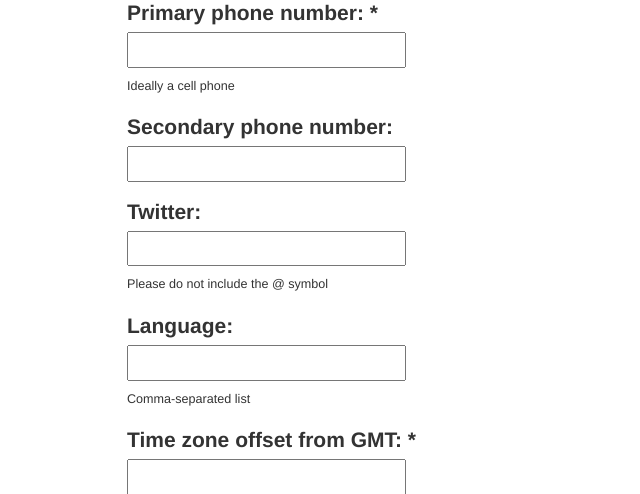
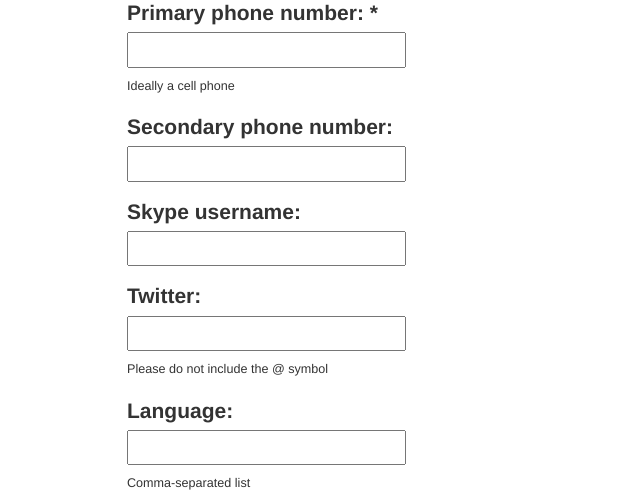
Before and after one commit to greglinch/sourcelist, a Django app: page /join in a window 1280 px wide. Shown: the part 1464-1958 px from the top of the page, without its empty margins (0-640 px from the left). Run offline with Django 3.2, Linux system fonts and the light colour scheme; parts of the project's set-up code (start-up, migrations or seed data) failed here and were passed over; some libraries are stand-ins or nearby versions.

Commit message:
add skype to models, admin, forms and person_detail

```diff
--- a/sources/admin.py
+++ b/sources/admin.py
@@ -14,7 +14,7 @@ class PersonAdmin(admin.ModelAdmin):
     #     }),
     #     (, {}),
     # )
-    fields = ['approved_by_admin', 'approved_by_user', 'role', 'prefix', 'pronouns', 'first_name', 'middle_name', 'last_name', 'type_of_expert', 'title', 'organization', 'website', 'expertise', 'email_address', 'phone_number_primary', 'phone_number_secondary', 'language', 'timezone', 'city', 'state', 'country', 'notes', 'entry_method', 'entry_type'] # 'location', 'woman', 'underrepresented', 'rating','media',
+    fields = ['approved_by_admin', 'approved_by_user', 'role', 'prefix', 'pronouns', 'first_name', 'middle_name', 'last_name', 'type_of_expert', 'title', 'organization', 'website', 'expertise', 'email_address', 'phone_number_primary', 'phone_number_secondary', 'skype', 'language', 'timezone', 'city', 'state', 'country', 'notes', 'entry_method', 'entry_type'] # 'location', 'woman', 'underrepresented', 'rating','media',
     list_display = ['last_name', 'first_name', 'updated', 'entry_method', 'entry_type', 'approved_by_user', 'approved_by_admin', 'role' ] # 'country', 'timezone_abbrev', 'title', 'type_of_expert', 'rating' ## 'email_address', 'phone_number', 'website', 'first_last_name', 'id_as_woman', 'id_as_underrepresented',
     # list_editable = ['']
     list_filter = ['role', 'rating', 'timezone', 'city', 'state', 'country'] ## , 'title', 'underrepresented', 'woman'
--- a/sources/forms.py
+++ b/sources/forms.py
@@ -3,7 +3,7 @@ from sources.models import Person
 # from sources.choices import MEDIA_CHOICES
 
 
-FIELDS_PUBLIC = ['prefix', 'pronouns', 'first_name', 'middle_name', 'last_name', 'type_of_expert', 'title', 'organization', 'website', 'expertise', 'email_address', 'phone_number_primary', 'phone_number_secondary', 'twitter', 'language', 'timezone', 'city', 'state', 'country', 'notes', 'media_audio', 'media_text', 'media_video']
+FIELDS_PUBLIC = ['prefix', 'pronouns', 'first_name', 'middle_name', 'last_name', 'type_of_expert', 'title', 'organization', 'website', 'expertise', 'email_address', 'phone_number_primary', 'phone_number_secondary', 'skype', 'twitter', 'language', 'timezone', 'city', 'state', 'country', 'notes', 'media_audio', 'media_text', 'media_video']
 
 class ContactForm(forms.Form):
     name = forms.CharField(required=True)
--- a/sources/models.py
+++ b/sources/models.py
@@ -76,6 +76,7 @@ class Person(BasicInfo):
     rating = models.PositiveIntegerField(null=True, blank=True) ## switch rating to ManyToManyField?
     rating_avg = models.IntegerField(null=True, blank=True)
     role = models.CharField(choices=PERSON_CHOICES, max_length=255, null=True, blank=False, default='source')
+    skype = models.CharField(max_length=255, null=True, blank=True, verbose_name='Skype username')
     slug = models.CharField(null=True, blank=True, max_length=50) # .SlugField(max_length=50)
     state = models.CharField(max_length=255, null=True, blank=True, verbose_name='State/province')
     status = models.CharField(choices=STATUS_CHOICES, max_length=20, null=True, blank=True)
--- a/templates/sources/person_detail.html
+++ b/templates/sources/person_detail.html
@@ -131,6 +131,12 @@
             <td class="value">{{ person.phone_number_secondary }}</td>
         </tr>
         {% endif %}
+        {% if person.skype %}
+        <tr>
+            <td class="detail-label">Skype username</td>
+            <td class="value">{{ person.skype }}</td>
+        </tr>
+        {% endif %}
         {% if person.twitter %}
         <tr>
             <td class="detail-label">Twitter</td>
```
